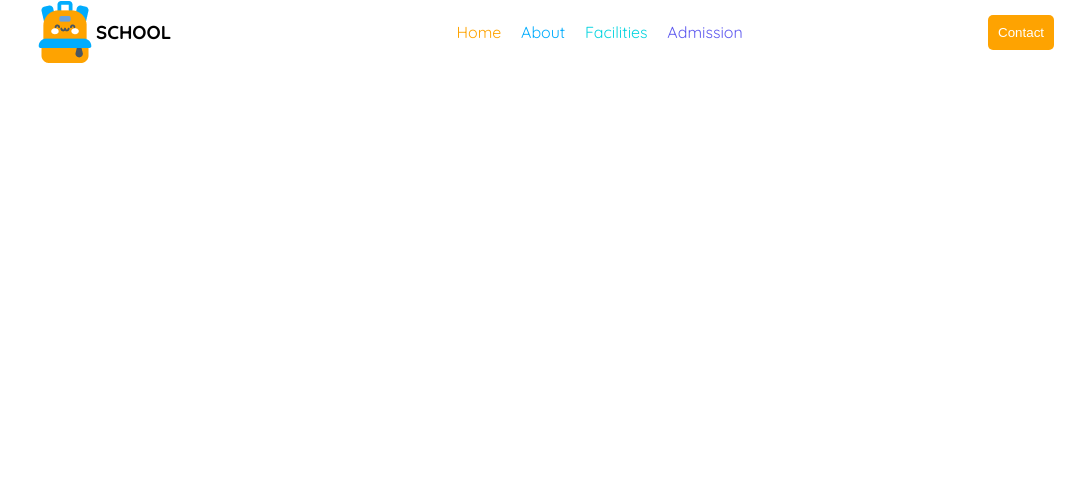
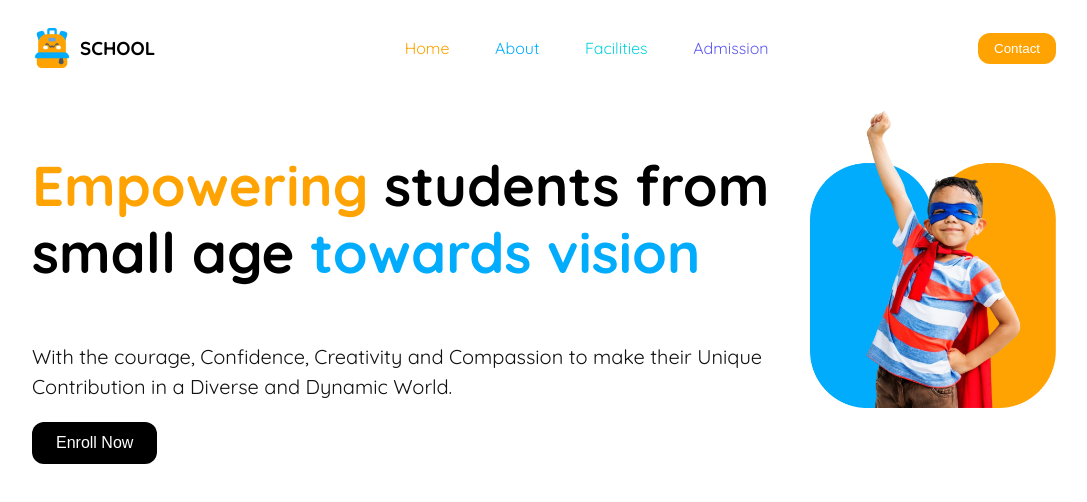
Before and after one commit to Sumyta-Bentey-Habib/Kids-school, a plain HTML site: page index.html in a window 1280 px wide. Shown: the whole page, without its empty margins (96-1183 px from the left). Drawn offline with Linux system fonts and the light colour scheme.

Commit message:
first-section

```diff
--- a/index.html
+++ b/index.html
@@ -25,5 +25,21 @@
             <span></span>
         </div>
     </nav>
+    <main>
+        <section class="first-section">
+        <div class="hero-section">
+            <div class="introduction-section">
+                <h3><span class="first-part">Empowering</span>
+                    students from small age <span class="second-part">towards vision</span></h3>
+                    <p>With the courage, Confidence, Creativity and Compassion to make their Unique Contribution in a Diverse and Dynamic World.</p>
+            </div>
+            <div class="img-section">
+                <img src="./assets/hero-kids.png" alt="" srcset="">
+            </div>
+        </div>
+        <button class="btn-enroll">Enroll Now</button>
+    </section>
+
+    </main>
 </body>
 </html>
--- a/style.css
+++ b/style.css
@@ -1,73 +1,85 @@
+/* General Font Styling */
 @import url('https://fonts.googleapis.com/css2?family=Quicksand:wght@300..700&display=swap');
 
-
-.quicksand-font {
+body {
+  margin: 0 10vw 10vw 10vw;
   font-family: "Quicksand", serif;
-  font-optical-sizing: auto;
-  font-weight: <weight>;
-  font-style: normal;
+  font-size: 16px;
 }
 
-body{
-    margin:0px 130px 130px 130px;
-  }
-
-/* nav ber */
+/* Navigation Bar */
 nav {
   display: flex;
   justify-content: space-between;
   align-items: center;
   min-height: 8vh;
+  padding: 1rem 0;
 }
-.logo{
+
+.logo {
   display: flex;
+  align-items: center;
 }
-.nav-links{
+
+.logo img {
+  height: 2.5rem;
+  margin-right: 0.5rem;
+}
+
+.nav-links {
   display: flex;
   justify-content: space-around;
-    width: 30%;
+  width: 40%;
 }
-.nav-links li{
+
+.nav-links li {
   list-style: none;
 }
-.nav-links a{
+
+.nav-links a {
   text-decoration: none;
 }
-.first{
-    color:#FEA301;
+
+.first {
+  color: #FEA301;
 }
-.second{
-    color:#01ACFD;
+
+.second {
+  color: #01ACFD;
 }
-.third{
-    color:#05D4DF;
+
+.third {
+  color: #05D4DF;
 }
-.forth{
-    color:#5D58EF;
+
+.forth {
+  color: #5D58EF;
 }
-.btn-nav{
+
+.btn-nav {
   color: white;
   background-color: #FEA301;
-    border: 1px solid #FEA301;
   border: none;
-    border-radius: 5px;
-    padding: 10px 10px 10px 10px;
+  border-radius: 0.75rem;
+  padding: 0.5rem 1rem;
+  cursor: pointer;
 }
+
 /* Hamburger Menu */
 .hamburger {
-    display: none; /* Initially hidden */
+  display: none;
   flex-direction: column;
   cursor: pointer;
 }
 
 .hamburger span {
-    width: 25px;
-    height: 3px;
+  width: 1.5rem;
+  height: 0.2rem;
   background-color: #FEA301;
-    margin: 4px 0;
+  margin: 0.3rem 0;
   transition: all 0.3s ease;
 }
-/* Responsive Design */
+
 @media (max-width: 768px) {
   .nav-links, .btn-nav, h3 {
     display: none;
@@ -83,6 +95,76 @@ text-decoration: none;
   }
 
   nav {
-        padding: 10px;
+    padding: 1rem;
   }
 }
+
+/* Hero Section */
+.hero-section {
+  display: flex;
+  align-items: center;
+  gap: 2rem;
+  justify-content: space-between;
+}
+
+.introduction-section h3 {
+  font-weight: 700;
+  font-size: 3.5rem;
+  line-height: 1.2;
+}
+
+.introduction-section p {
+  font-weight: 400;
+  font-size: 1.25rem;
+  color: #111111;
+  line-height: 1.5;
+}
+
+.first-part {
+  color: #FEA301;
+}
+
+.second-part {
+  color: #01ACFD;
+}
+
+.img-section img {
+  width: 100%;
+  max-width: 500px;
+  height: auto;
+}
+
+.btn-enroll {
+  color: white;
+  background-color: black;
+  border: none;
+  border-radius: 0.75rem;
+  padding: 0.75rem 1.5rem;
+  font-size: 1rem;
+  cursor: pointer;
+  align-self: flex-start;
+}
+
+/* Responsive Hero Section for Mobile */
+@media (max-width: 768px) {
+  .hero-section {
+    flex-direction: column;
+    text-align: center;
+  }
+
+  .img-section {
+    order: 1;
+  }
+
+  .introduction-section {
+    order: 2;
+  }
+
+  .btn-enroll {
+    order: 3;
+    display: flex;
+    justify-content: center;
+    align-items: center;
+    margin-top: 1rem;
+  }
+}
```
Lines whose indentation alone changed are shown as unchanged.
